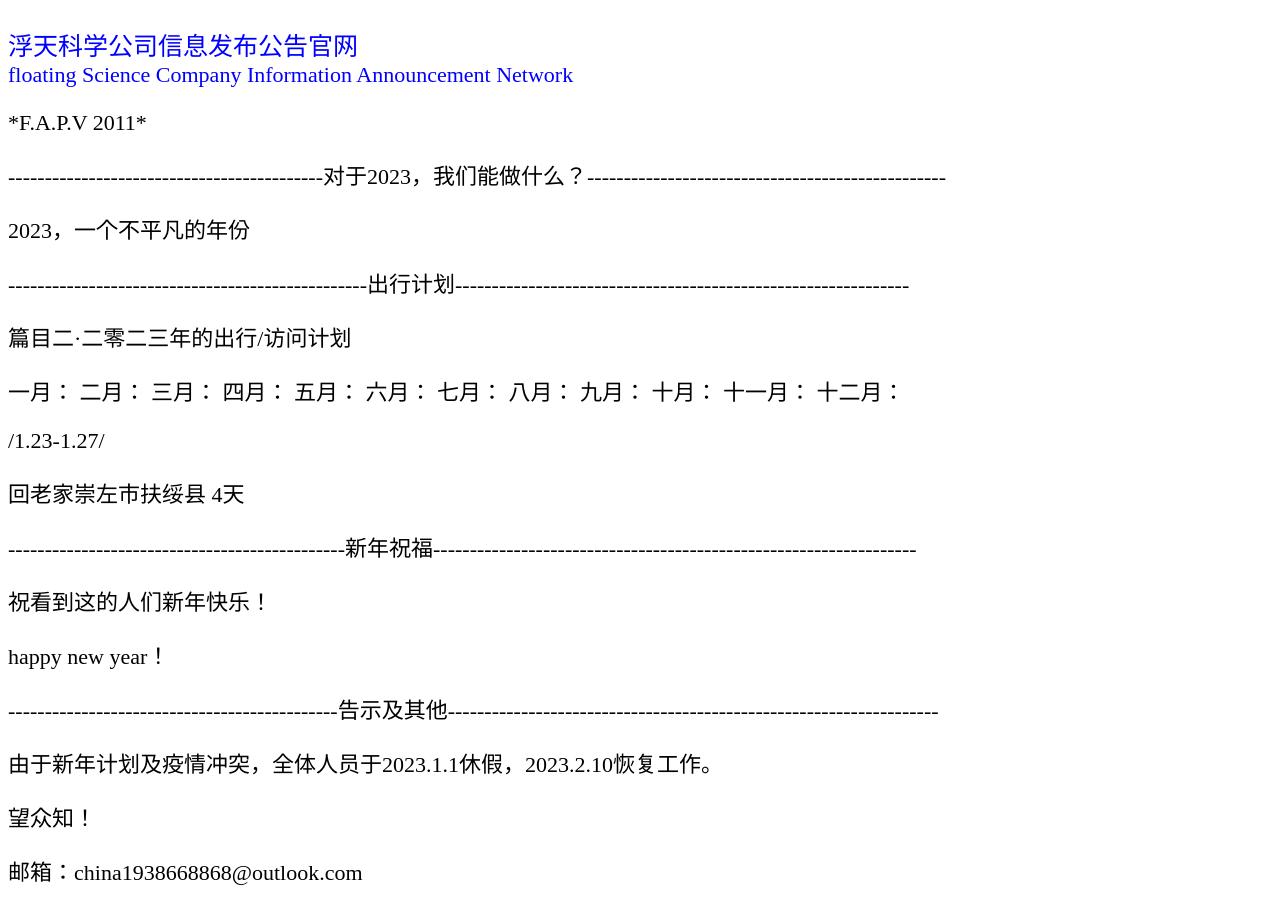
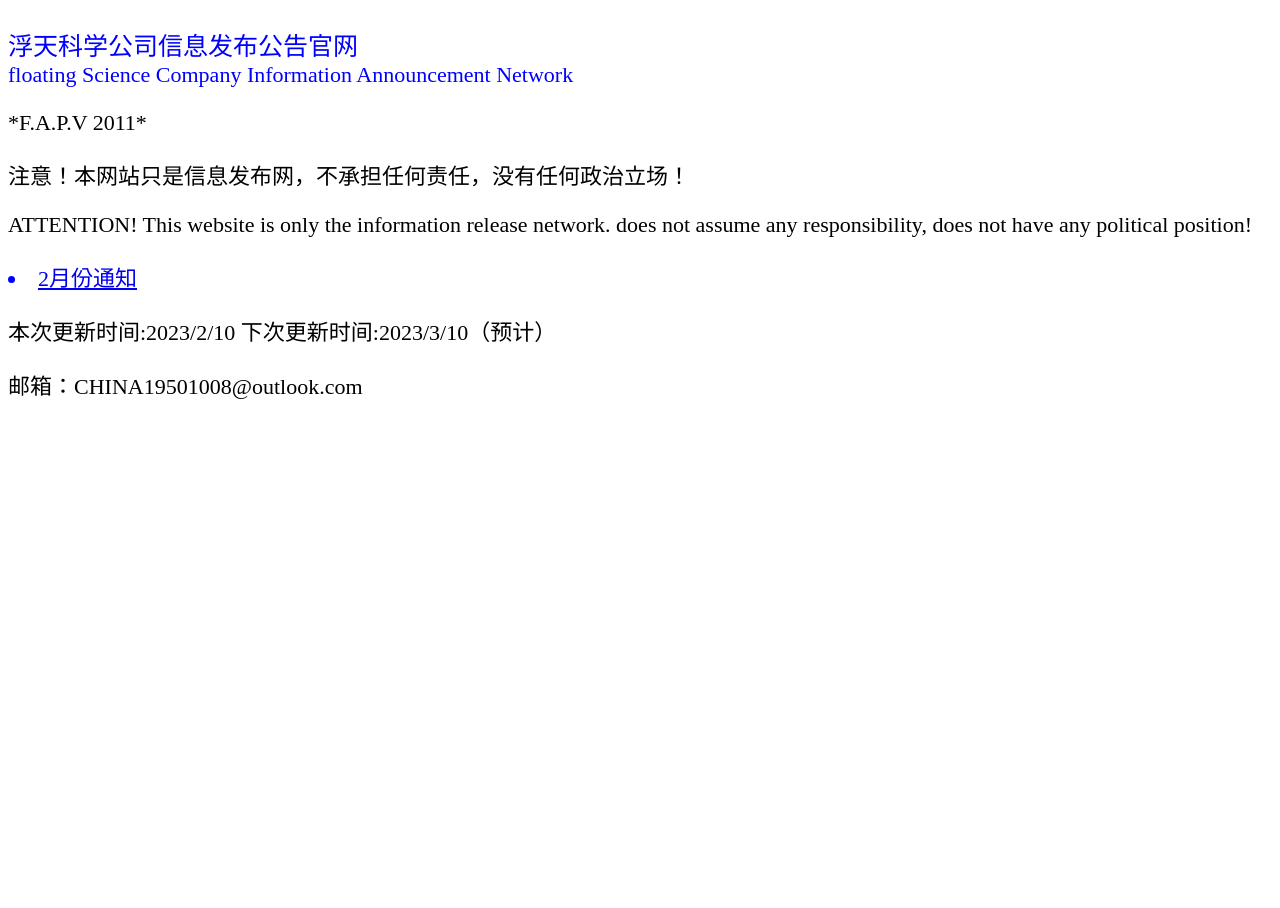
Before and after one commit to floating1003/FSC, a plain HTML site: page index.html in a window 1280 px wide. After the commit the page ends 800 px from the top, so only its background shows below. Drawn offline with Linux system fonts and the light colour scheme.

Commit message:
Update index.html

```diff
--- a/index.html
+++ b/index.html
@@ -15,23 +15,9 @@
     </body>
 </html>
 <p>*F.A.P.V 2011*</p>
-<p>-------------------------------------------对于2023，我们能做什么？-------------------------------------------------</p>
-<p>2023，一个不平凡的年份</p>
-<p></p>
-<p></p>
-<p></p>
-<p></p>
-<p></p>
-<p></p>
-<p>-------------------------------------------------出行计划--------------------------------------------------------------</p>
-<p>篇目二·二零二三年的出行/访问计划  </p>
-<p>一月：     二月：     三月：     四月：     五月：     六月：     七月：     八月：     九月：     十月：     十一月：     十二月：    </p>
-<p>/1.23-1.27/                                                                                                                 </p>
-<p>回老家崇左市扶绥县 4天                                                                                                         </p>
-<p>----------------------------------------------新年祝福------------------------------------------------------------------</p>
-<p>祝看到这的人们新年快乐！</p>
-<p>happy new year！</p>
-<p>---------------------------------------------告示及其他-------------------------------------------------------------------</p>
-<p>由于新年计划及疫情冲突，全体人员于2023.1.1休假，2023.2.10恢复工作。</p>
-<p>望众知！</p>
-<p>邮箱：china1938668868@outlook.com</p>
+<p>注意！本网站只是信息发布网，不承担任何责任，没有任何政治立场！</p>
+<p>ATTENTION! This website is only the information release network.
+does not assume any responsibility, does not have any political position!</p>
+<li> <a href="https://floating1003.github.io/-1/"> 2月份通知 </a> </li>
+<p>本次更新时间:2023/2/10 下次更新时间:2023/3/10（预计）</p>
+<p>邮箱：CHINA19501008@outlook.com</>
```
